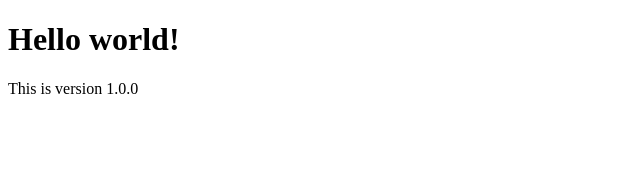
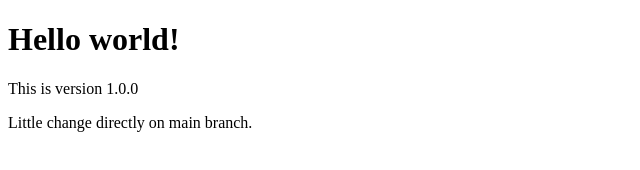
Before and after one commit to Yao-C/pr-preview, a plain HTML site: page public/index.html in a window 1280 px wide. Shown: the whole page, without its empty margins (0-640 px from the left). Drawn offline with Linux system fonts and the light colour scheme.

```diff
--- a/public/index.html
+++ b/public/index.html
@@ -12,6 +12,7 @@
   <h1>Hello world!</h1>
 
   <p>This is version 1.0.0</p>
+  <p>Little change directly on main branch.</p>
 </body>
 
 </html>
```
Also changed, not shown: .github/workflows/deploy.yml.
